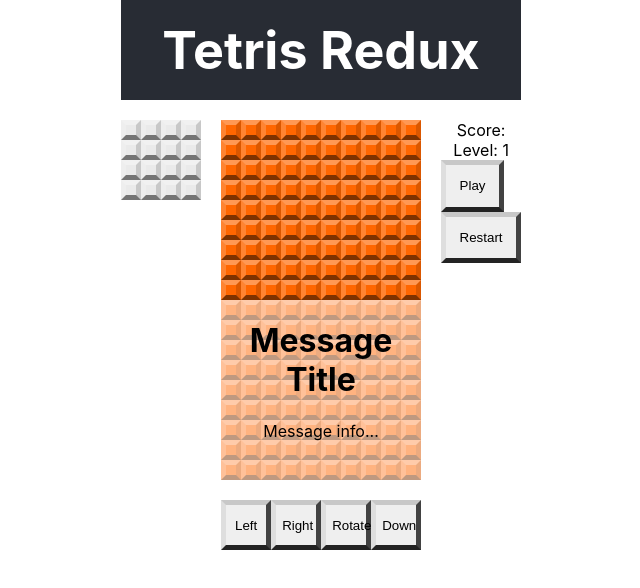
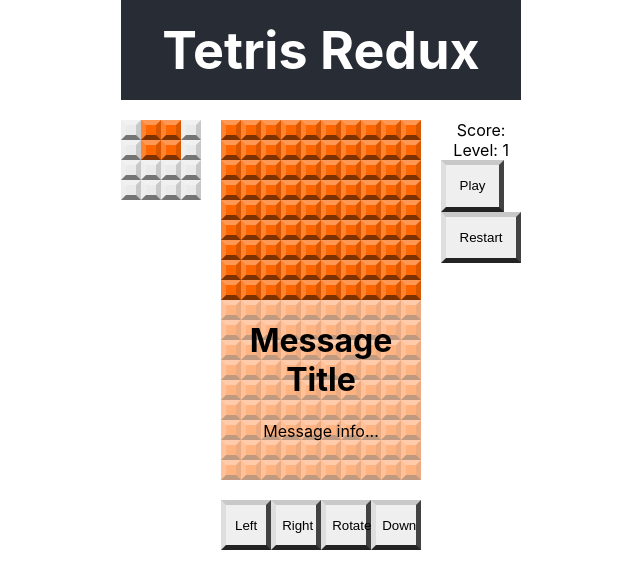
Before and after one commit to miguelquispe/react-redux-tetris-app, a React (Create React App) app: page / in a window 1280 px wide. Shown: the top 588 px of the page, without its empty margins (319-959 px from the left). Built offline with nearby package versions, Linux system fonts and the light colour scheme.

Commit message:
feat: Added connection for the next block

```diff
--- a/src/components/NextBlock.jsx
+++ b/src/components/NextBlock.jsx
@@ -1,8 +1,11 @@
+import { useSelector } from "react-redux";
+import { shapes } from "../utils";
 import GridSquare from "./GridSquare";
 
 // Draws the "next" block view showing the next block to drop
 const NextBlock = () => {
-  const box = [[0,0,0,0], [0,0,0,0], [0,0,0,0], [0,0,0,0]]
+  const nextShape = useSelector(state => state.game.nextShape);
+  const box = shapes[nextShape][0];
 
   // Map the block to the grid
   const grid = box.map((rowArray, row) => {
--- a/src/slices/gameSlice.jsx
+++ b/src/slices/gameSlice.jsx
@@ -1,10 +1,9 @@
 import { createSlice } from '@reduxjs/toolkit';
+import { defaultState } from '../utils';
 
 export const slice = createSlice({
   name: 'game',
-  initialState: {
-    value: ''
-  },
+  initialState: defaultState(),
   reducers: {
     moveRight(state){
       state.value = 'right'
```
